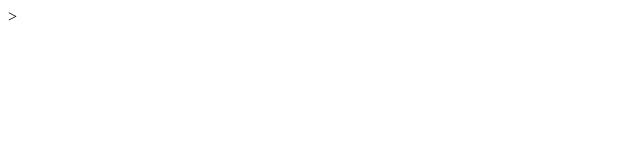
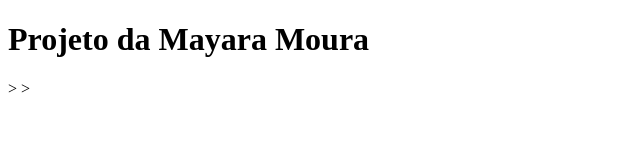
Before and after one commit to mouramay/curso-git, a plain HTML site: page index.html in a window 1280 px wide. Shown: the whole page, without its empty margins (0-640 px from the left). Drawn offline with Linux system fonts and the light colour scheme.

Commit message:
Título da pagina

```diff
--- a/index.html
+++ b/index.html
@@ -1,8 +1,6 @@
 <!DOCTYPE html>
 <html>
-<head>
-	<title></title>
-</head>
+	<h1>Projeto da Mayara Moura</h1>>
 <body>
 
 </body>
```
